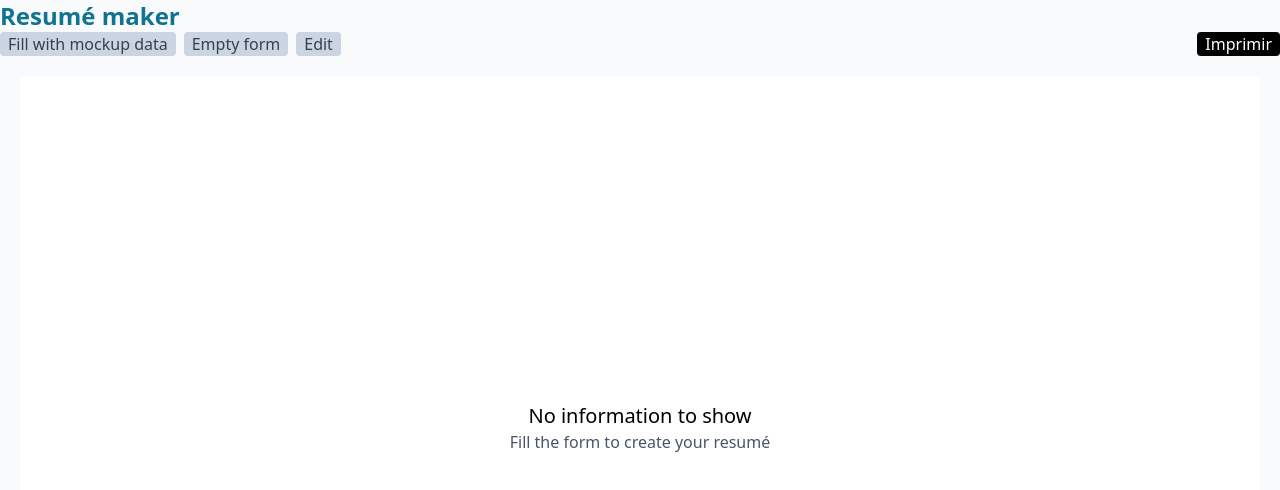
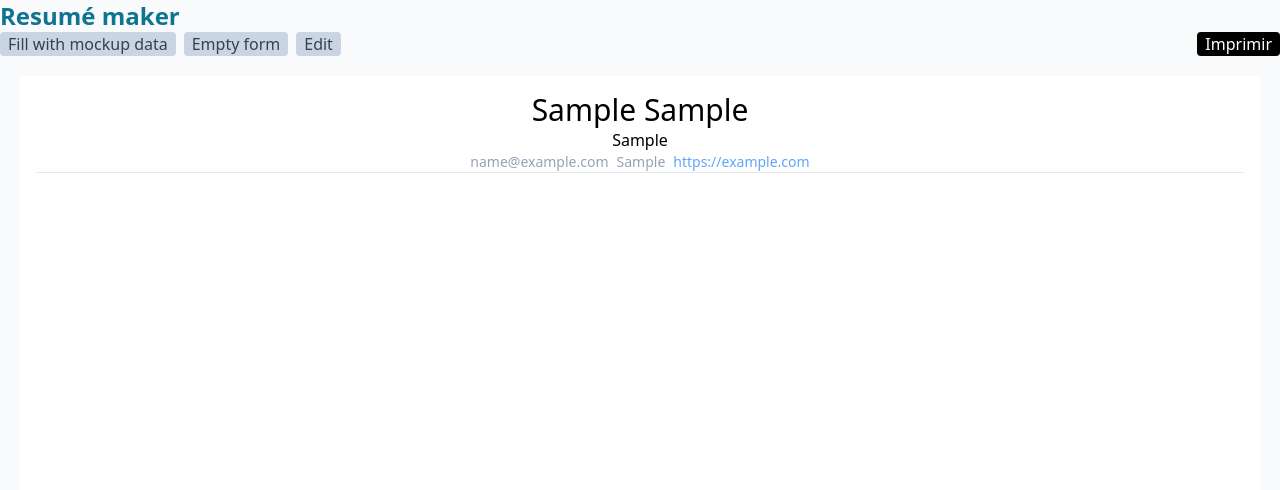
Before and after one commit to kike9978/resume-maker, a React (Vite) app: page / in a window 1280 px wide. Both pictures are taken after typing "Sample", "Sample", "Sample", "name@example.com", "Sample", "https://example.com" into the empty fields and a click on the button "Save". Shown: the top 490 px of the page. Built offline with nearby package versions, Linux system fonts and the light colour scheme.

Commit message:
Generate empty state when all the sections of the cv are empty

```diff
--- a/src/App.jsx
+++ b/src/App.jsx
@@ -6,12 +6,15 @@ import Button from './components/Button'
 let nextId = 0
 
 const initialCV = {
+  generalInfo: {
     firstName: "",
     lastName: "",
     workTitle: "",
     email: "",
     website: "",
     phone: "",
+
+  },
   works: [],
   educations: [],
   skills: []
@@ -19,12 +22,15 @@ const initialCV = {
 }
 
 const mockData = {
+  generalInfo: {
     firstName: "Jesús Enrique",
     lastName: "Mendoza López",
     workTitle: " UX designer | Front end developer",
     email: "kike.mendoza9978@gmail.com",
     website: "https://emendoza.me",
     phone: "+52 229 4832068",
+
+  },
   works: [
     {
       id: nextId++,
--- a/src/components/CV.jsx
+++ b/src/components/CV.jsx
@@ -11,24 +11,34 @@ export default function CV({ cv }) {
     const works = cv.works
     const educations = cv.educations
     const skills = cv.skills
+    const generalInfo = cv.generalInfo
 
-    const isEmpty = works.length === 0 && educations.length === 0 && skills.length === 0
+
+    const generalInfoEmpty = Object.values(generalInfo).every(entry => !!entry === false)
+
+    const isEmpty = works.length === 0 && educations.length === 0 && skills.length === 0 && generalInfoEmpty
+
 
     return (
 
         <main className="print:w-full overflow-y-auto flex-grow p-4 bg-white m-5 scrollbar-thumb-rounded-full scrollbar-track-rounded-full scrollbar scrollbar-thumb-slate-700 scrollbar-track-slate-300">
             {isEmpty ? <EmptyCV /> :
                 <>
-                    <section className="text-center">
-                        <h1 className="text-3xl">{`${cv.firstName} ${cv.lastName}`}</h1>
-                        <h2>{cv.workTitle}</h2>
-                        <div className="flex text-sm text-slate-400 gap-2 w-full justify-center">
-                            <p>{cv.email}</p>
-                            <p>{cv.phone}</p>
-                            <p><a href={cv.website} target='_blank' className="text-blue-400">{cv.website}</a></p>
-                        </div>
-                    </section>
-                    <hr />
+                    {!generalInfoEmpty &&
+                        <>
+                            <section className="text-center">
+                                <h1 className="text-3xl">{`${generalInfo.firstName} ${generalInfo.lastName}`}</h1>
+                                <h2>{generalInfo.workTitle}</h2>
+                                <div className="flex text-sm text-slate-400 gap-2 w-full justify-center">
+                                    <p>{generalInfo.email}</p>
+                                    <p>{generalInfo.phone}</p>
+                                    <p><a href={generalInfo.website} target='_blank' className="text-blue-400">{generalInfo.website}</a></p>
+                                </div>
+                            </section>
+                            <hr />
+                        </>
+
+                    }
                     {works.length > 0 && <>
                         <section>
                             <h2>Work experience</h2>
@@ -46,7 +56,8 @@ export default function CV({ cv }) {
 
 
                         </section>
-                        <hr /></>}
+                        <hr />
+                    </>}
 
 
                     {educations.length > 0 &&
--- a/src/components/CVForm.jsx
+++ b/src/components/CVForm.jsx
@@ -9,6 +9,7 @@ import WorkFormItem from "./WorkFormItem"
 export default function CVForm({ setCV, cv, isAddingExperience, setIsAddingExperience, handleCreateExperience, handleCreateEducation, isAddingEducation, setIsAddingEducation }) {
 
     const skills = cv.skills.map(skill => skill.title).join(", ")
+    const generalInfo = cv.generalInfo;
 
 
     function handleOnSkillsChange(e) {
@@ -20,7 +21,6 @@ export default function CVForm({ setCV, cv, isAddingExperience, setIsAddingExper
         // TODO check if id conflict
 
         setCV({ ...cv, skills: finalSkills })
-        console.log(cv.skills)
     }
     return (
         <aside
@@ -31,46 +31,46 @@ export default function CVForm({ setCV, cv, isAddingExperience, setIsAddingExper
                 <Input
                     label={"First name(s)"}
                     name={"firstName"}
-                    value={cv.firstName}
-                    onChange={(e) => setCV({ ...cv, firstName: e.target.value })}
+                    value={generalInfo.firstName}
+                    onChange={(e) => setCV({ ...cv, generalInfo: { ...generalInfo, firstName: e.target.value } })}
                     placeholder={"Juan"}
                 />
                 <Input
                     label={"Last name(s)"}
                     name={"lastName"}
-                    value={cv.lastName}
-                    onChange={(e) => setCV({ ...cv, lastName: e.target.value })}
+                    value={generalInfo.lastName}
+                    onChange={(e) => setCV({ ...cv, generalInfo: { ...generalInfo, lastName: e.target.value } })}
                     placeholder={"Hernandez"}
                 />
                 <Input
                     label={"Work title"}
                     name={"workTitle"}
-                    value={cv.workTitle}
-                    onChange={(e) => setCV({ ...cv, workTitle: e.target.value })}
+                    value={generalInfo.workTitle}
+                    onChange={(e) => setCV({ ...cv, generalInfo: { ...generalInfo, workTitle: e.target.value } })}
                     placeholder={"Attorney"}
                 />
                 <Input
                     label={"Email"}
-                    name={"workTitle"}
+                    name={"email"}
                     type="email"
-                    value={cv.email}
-                    onChange={(e) => setCV({ ...cv, email: e.target.value })}
+                    value={generalInfo.email}
+                    onChange={(e) => setCV({ ...cv, generalInfo: { ...generalInfo, email: e.target.value } })}
                     placeholder={"e@mail.com"}
                 />
                 <Input
                     label={"Phone number"}
                     name={"phone"}
                     type="phone"
-                    value={cv.phone}
-                    onChange={(e) => setCV({ ...cv, phone: e.target.value })}
+                    value={generalInfo.phone}
+                    onChange={(e) => setCV({ ...cv, generalInfo: { ...generalInfo, phone: e.target.value } })}
                     placeholder={"684168658"}
                 />
                 <Input
                     label={"Website"}
                     name={"website"}
                     type="url"
-                    value={cv.website}
-                    onChange={(e) => setCV({ ...cv, website: e.target.value })}
+                    value={generalInfo.website}
+                    onChange={(e) => setCV({ ...cv, generalInfo: { ...generalInfo, website: e.target.value } })}
                     placeholder={"https://mywebsite.com"}
                     suggestion={"Remember starting with https://."}
                 />
```
Lines whose indentation alone changed are shown as unchanged.
